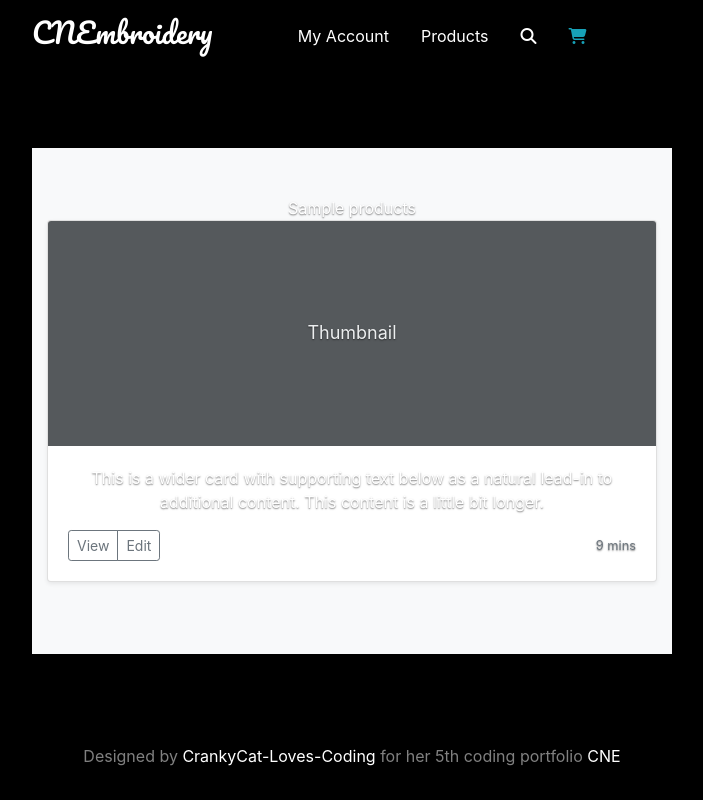
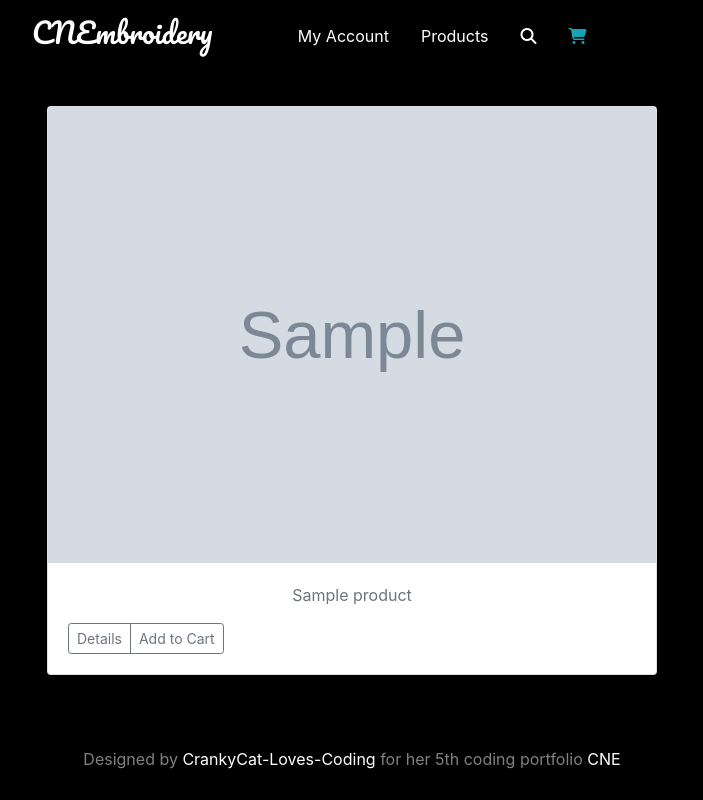
Before and after one commit to Code-Institute-Submissions/CrankyCat-Loves-Coding-CN-Embroidery_DecResub, a Django app: template products/templates/products/products.html in a window 1280 px wide. Shown: the whole page, without its empty margins (288-991 px from the left). Run offline with Django 3.2, Linux system fonts and the light colour scheme; the template is opened without the code that fills it: most values are stand-ins (such as "Sample title", 1, 10 or a date in 2020); grey boxes marked "Sample" are stand-in pictures; some libraries are stand-ins or nearby versions.

Commit message:
add all products page

```diff
--- a/cne_home/templates/home/home_nav.html
+++ b/cne_home/templates/home/home_nav.html
@@ -42,7 +42,7 @@
                 >Products</a>
 
                 <div class="dropdown-menu" aria-labelledby="products-dropdown">
-                    <a class="dropdown-item" href="#">All Products</a>
+                    <a class="dropdown-item" href="{% url 'products' %}">All Products</a>
                     <a class="dropdown-item" href="#">Decoration</a>
                     <a class="dropdown-item" href="#">Fashion</a>
                     <a class="dropdown-item" href="#">Offers</a>
--- a/products/templates/products/products.html
+++ b/products/templates/products/products.html
@@ -8,25 +8,37 @@
 
       {% include 'home/home_nav.html' %}
 
-        <div class="album py-5 bg-light">
+      <div class="album py-5 bg-black">
         <div class="container">
           <div class="row">
+
             <div class="col">
-                        {{ products }}
+              {% for product in products %}
               <div class="card mb-4 shadow-sm">
-                          <svg class="bd-placeholder-img card-img-top" width="100%" height="225" xmlns="http://www.w3.org/2000/svg" preserveAspectRatio="xMidYMid slice" focusable="false" role="img" aria-label="Placeholder: Thumbnail"><title>Placeholder</title><rect width="100%" height="100%" fill="#55595c"/><text x="50%" y="50%" fill="#eceeef" dy=".3em">Thumbnail</text></svg>
+                {% if product.image %}
+                <a href="">
+                  <img class="card-img-top img-fluid" src="{{ product.image.url }}" alt="{{ product.name }}">
+                </a>
+                {% else %}
+                <a href="">
+                    <img class="card-img-top img-fluid" src="{{ MEDIA_URL }}no-image-available.png" alt="{{ product.name }}">
+                </a>
+                {% endif %}
+
                 <div class="card-body">
-                            <p class="card-text">This is a wider card with supporting text below as a natural lead-in to additional content. This content is a little bit longer.</p>
+                  <p class="card-text text-secondary">{{ product.name }}</p>
                   <div class="d-flex justify-content-between align-items-center">
                     <div class="btn-group">
-                                <button type="button" class="btn btn-sm btn-outline-secondary">View</button>
-                                <button type="button" class="btn btn-sm btn-outline-secondary">Edit</button>
-                              </div>
-                              <small class="text-muted">9 mins</small>
+                      <button type="button" class="btn btn-sm btn-outline-secondary">Details</button>
+                      <button type="button" class="btn btn-sm btn-outline-secondary">Add to Cart</button>
                     </div>
                   </div>
                 </div>
+
               </div>
+              {% endfor %}
+            </div>
+
           </div>
         </div>
       </div>
--- a/static/css/style.css
+++ b/static/css/style.css
@@ -34,7 +34,6 @@ body {
   display: -ms-flexbox;
   display: flex;
   color: #fff;
-  text-shadow: 0 .05rem .1rem rgba(0, 0, 0, .5);
   box-shadow: inset 0 0 5rem rgba(0, 0, 0, .5);
 }
 
@@ -103,7 +102,6 @@ body {
   font-weight: 700;
 }
 
-
 /*
  * Footer
  */
```
Also changed, not shown: cne_home/templates/home/index.html (+3 -4 lines), products/fixtures/products.json (+15 -1 lines), media/no-image-available.png (added). Lines whose indentation alone changed are shown as unchanged.
